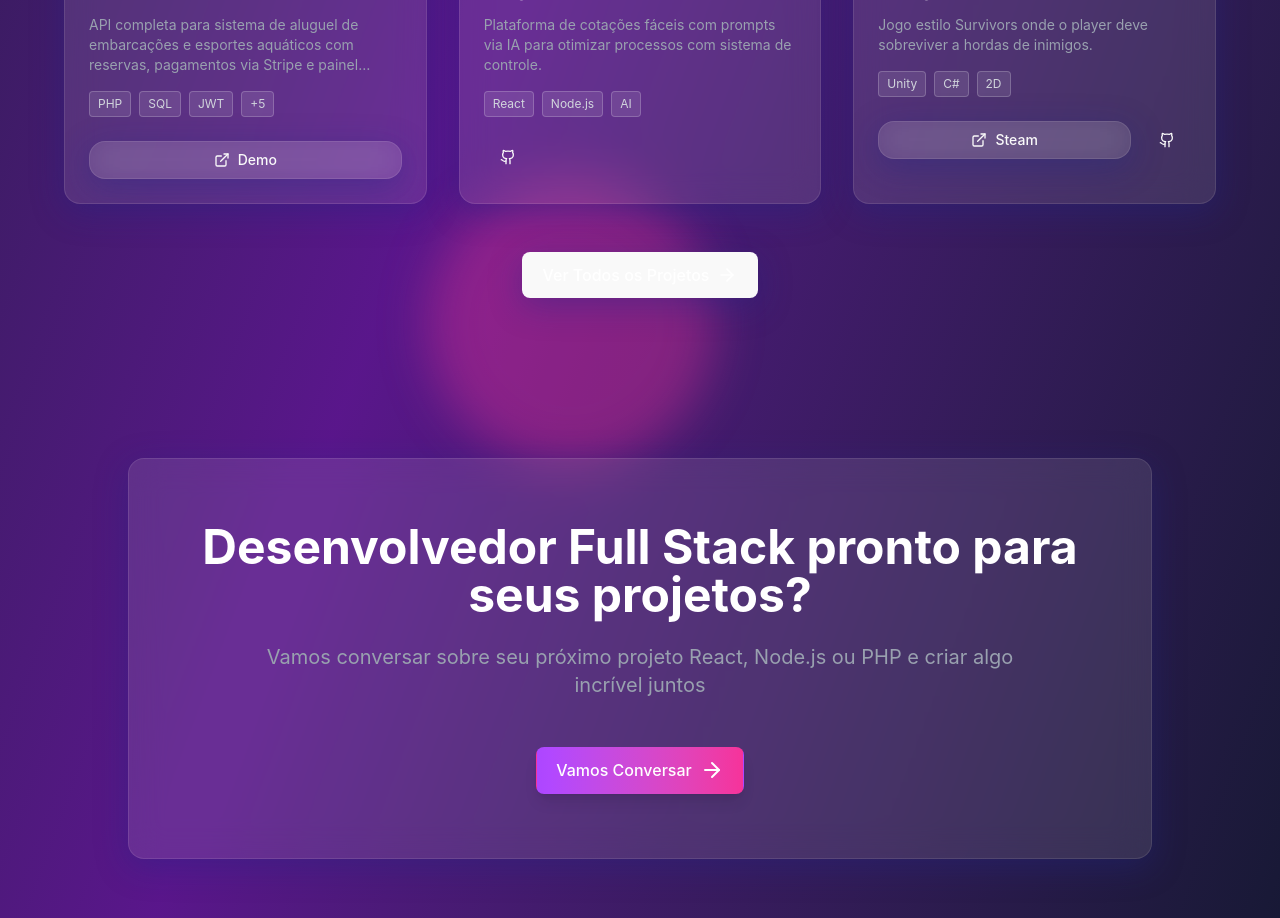
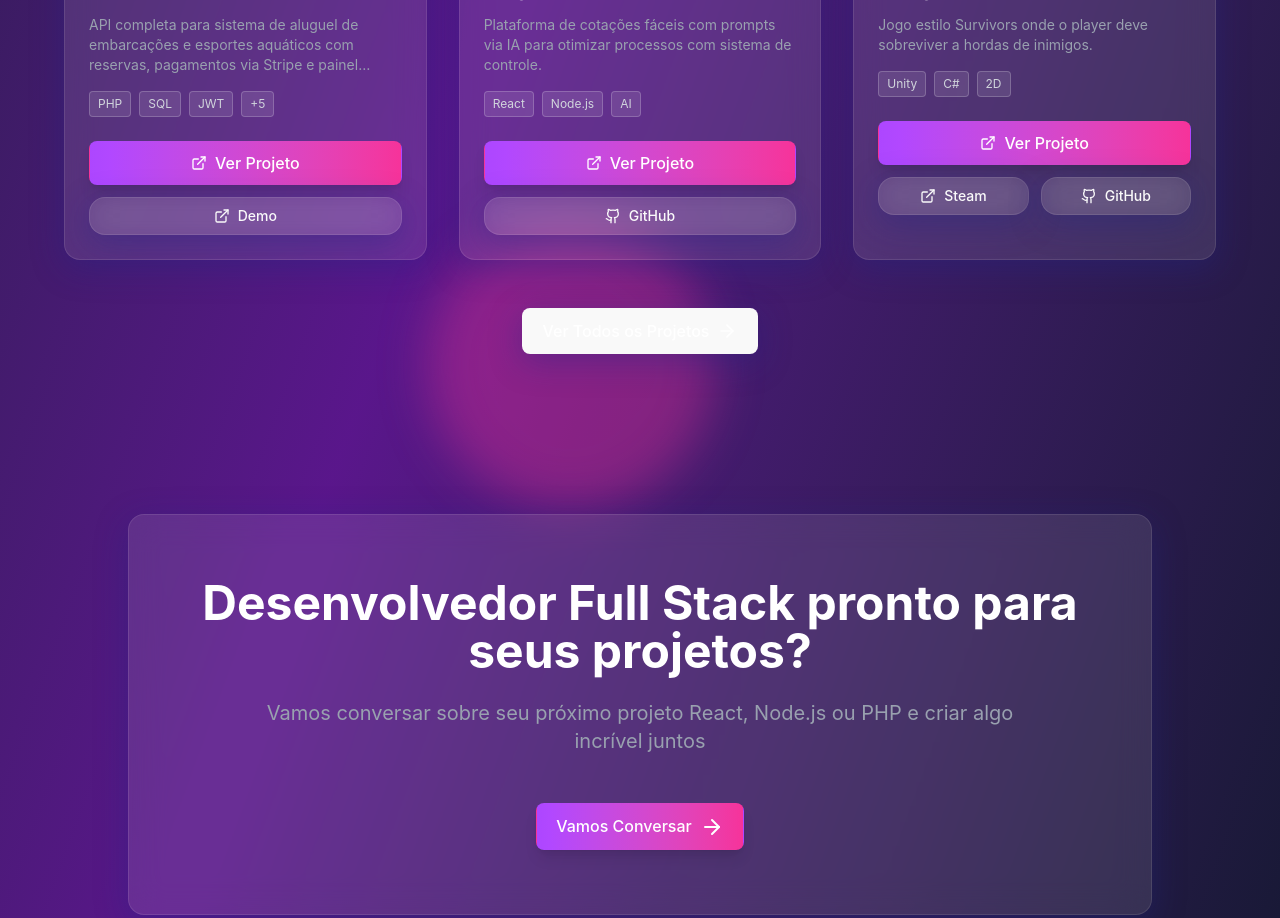
Before and after one commit to Oldp1e/samueljunior.tech, a React (Vite) app in the folder samueljunior-tech/: page / in a window 1280 px wide. Shown: the part 2120-3038 px from the top of the page. Built offline with nearby package versions, Linux system fonts and the light colour scheme; no server answers; a web font is replaced by a local one.

Commit message:
feat: Update sitemap with new last modified dates; enhance project buttons for better user interaction and tracking

```diff
--- a/samueljunior-tech/src/data/projects.js
+++ b/samueljunior-tech/src/data/projects.js
@@ -111,7 +111,7 @@ export const projects = [
     videoUrl: null,
     technologies: ['Scriptcase', 'PHP', 'Javascript', 'API Receita Federal', 'MySQL', 'UAC'],
     liveUrl: 'https://app.gtplan.net/uac222b_prereg_validate/uac222b_prereg_validate.php',
-    liveUrlText: 'Visualizar',
+    liveUrlText: 'Live',
     githubUrl: null,
     featured: false
   },
--- a/samueljunior-tech/src/pages/Curriculum.jsx
+++ b/samueljunior-tech/src/pages/Curriculum.jsx
@@ -392,7 +392,7 @@ const Curriculum = () => {
                         <ExternalLink className="w-4 h-4 text-gray-400 print:hidden group-hover:text-purple-400 transition-colors" />
                       </div>
                       <p className="text-gray-400 print:text-gray-700 text-sm mb-3">{project.description}</p>
-                      <div className="flex flex-wrap gap-1">
+                      <div className="flex flex-wrap gap-1 mb-3">
                         {project.technologies.map((tech, techIndex) => (
                           <span
                             key={techIndex}
@@ -401,6 +401,24 @@ const Curriculum = () => {
                             {tech}
                           </span>
                         ))}
+                      </div>
+
+                      {/* Botão Ver Projeto - Apenas no modo web */}
+                      <div className="print:hidden" onClick={(e) => e.stopPropagation()}>
+                        <Button
+                          variant="outline"
+                          size="sm"
+                          className="w-full text-xs"
+                          onClick={(e) => {
+                            e.stopPropagation()
+                            handleProjectClick(project)
+                          }}
+                        >
+                          <span className="flex items-center justify-center space-x-2">
+                            <ExternalLink className="w-3 h-3" />
+                            <span>Ver Projeto</span>
+                          </span>
+                        </Button>
                       </div>
                     </div>
                   ))}
--- a/samueljunior-tech/src/pages/Home.jsx
+++ b/samueljunior-tech/src/pages/Home.jsx
@@ -341,13 +341,32 @@ const Home = () => {
                     </div>
 
                     {/* Action Buttons */}
-                    <div className="flex space-x-3" onClick={(e) => e.stopPropagation()}>
+                    <div className="flex flex-col space-y-3" onClick={(e) => e.stopPropagation()}>
+                      {/* Botão Ver Projeto - Principal */}
+                      <Button
+                        variant="primary"
+                        size="sm"
+                        className="w-full"
+                        aria-label={`Ver detalhes do projeto ${project.title}`}
+                        onClick={(e) => {
+                          e.stopPropagation()
+                          openProjectModal(project)
+                        }}
+                      >
+                        <span className="flex items-center justify-center space-x-2">
+                          <ExternalLink className="w-4 h-4" />
+                          <span>Ver Projeto</span>
+                        </span>
+                      </Button>
+
+                      {/* Botões secundários */}
+                      <div className={`grid gap-3 ${project.liveUrl && project.githubUrl ? 'grid-cols-2' : 'grid-cols-1'}`}>
                         {project.liveUrl && (
                           <Button
                             variant="secondary"
                             size="sm"
                             href={project.liveUrl}
-                          className="flex-1 group"
+                            className="group"
                           >
                             <span className="flex items-center justify-center space-x-2">
                               <ExternalLink className="w-4 h-4" />
@@ -358,14 +377,18 @@ const Home = () => {
 
                         {project.githubUrl && (
                           <Button
-                          variant="ghost"
+                            variant="secondary"
                             size="sm"
                             href={project.githubUrl}
-                          className="flex items-center justify-center"
+                            className="group"
                           >
+                            <span className="flex items-center justify-center space-x-2">
                               <Github className="w-4 h-4" />
+                              <span>GitHub</span>
+                            </span>
                           </Button>
                         )}
+                      </div>
                     </div>
                   </div>
                 </Card>
--- a/samueljunior-tech/src/pages/Projects.jsx
+++ b/samueljunior-tech/src/pages/Projects.jsx
@@ -268,13 +268,32 @@ const Projects = () => {
                     </div>
 
                     {/* Action Buttons */}
-                    <div className="flex space-x-3" onClick={(e) => e.stopPropagation()}>
+                    <div className="flex flex-col space-y-3" onClick={(e) => e.stopPropagation()}>
+                      {/* Botão Ver Projeto - Principal */}
+                      <Button
+                        variant="primary"
+                        size="sm"
+                        className="w-full"
+                        aria-label={`Ver detalhes do projeto ${project.title}`}
+                        onClick={(e) => {
+                          e.stopPropagation()
+                          openProjectModalWithTracking(project)
+                        }}
+                      >
+                        <span className="flex items-center justify-center space-x-2">
+                          <ExternalLink className="w-4 h-4" />
+                          <span>Ver Projeto</span>
+                        </span>
+                      </Button>
+
+                      {/* Botões secundários */}
+                      <div className={`grid gap-3 ${project.liveUrl && project.githubUrl ? 'grid-cols-2' : 'grid-cols-1'}`}>
                         {project.liveUrl && (
                           <Button
                             variant="secondary"
                             size="sm"
                             href={project.liveUrl}
-                          className="flex-1 group"
+                            className="group"
                             aria-label={`Ver demonstração do projeto ${project.title}`}
                             onClick={(e) => {
                               e.stopPropagation()
@@ -290,19 +309,23 @@ const Projects = () => {
 
                         {project.githubUrl && (
                           <Button
-                          variant="ghost"
+                            variant="secondary"
                             size="sm"
                             href={project.githubUrl}
-                          className="flex items-center justify-center"
+                            className="group"
                             aria-label={`Ver código fonte do projeto ${project.title} no GitHub`}
                             onClick={(e) => {
                               e.stopPropagation()
                               triggerEvent(`project_github_click_${project.title.toLowerCase().replace(/\s+/g, '_')}`)
                             }}
                           >
+                            <span className="flex items-center justify-center space-x-2">
                               <Github className="w-4 h-4" />
+                              <span>GitHub</span>
+                            </span>
                           </Button>
                         )}
+                      </div>
                     </div>
                   </div>
                 </Card>
@@ -464,12 +487,32 @@ const Projects = () => {
                     </div>
 
                     {/* Action Buttons */}
-                    <div className="flex space-x-3" onClick={(e) => e.stopPropagation()}>
+                    <div className="flex flex-col space-y-3" onClick={(e) => e.stopPropagation()}>
+                      {/* Botão Ver Projeto - Principal */}
+                      <Button
+                        variant="primary"
+                        size="sm"
+                        className="w-full border-green-500/50 bg-gradient-to-r from-green-500/20 to-emerald-500/20 hover:from-green-500/30 hover:to-emerald-500/30"
+                        aria-label={`Ver detalhes do projeto ${project.title}`}
+                        onClick={(e) => {
+                          e.stopPropagation()
+                          openSandboxModal(project)
+                        }}
+                      >
+                        <span className="flex items-center justify-center space-x-2">
+                          <Play className="w-4 h-4" />
+                          <span>Ver Projeto</span>
+                        </span>
+                      </Button>
+
+                      {/* Botões secundários */}
+                      <div className={`grid gap-3 ${(project.liveUrl ? 1 : 0) + (project.githubUrl ? 1 : 0) + (project.vercelUrl ? 1 : 0) > 2 ? 'grid-cols-2' : project.liveUrl || project.githubUrl || project.vercelUrl ? 'grid-cols-2' : 'grid-cols-1'}`}>
+                        {project.liveUrl && (
                           <Button
                             variant="secondary"
                             size="sm"
                             href={project.liveUrl}
-                        className="flex-1 group border-green-500/30 hover:bg-green-500/20"
+                            className="group border-green-500/30 hover:bg-green-500/20"
                             onClick={() => triggerEvent(`sandbox_live_${project.id}`)}
                           >
                             <span className="flex items-center justify-center space-x-2">
@@ -477,28 +520,38 @@ const Projects = () => {
                               <span>Live Demo</span>
                             </span>
                           </Button>
+                        )}
 
+                        {project.githubUrl && (
                           <Button
-                        variant="ghost"
+                            variant="secondary"
                             size="sm"
                             href={project.githubUrl}
-                        className="flex items-center justify-center hover:bg-white/10"
+                            className="group hover:bg-white/10"
                             onClick={() => triggerEvent(`sandbox_github_${project.id}`)}
                           >
+                            <span className="flex items-center justify-center space-x-2">
                               <Github className="w-4 h-4" />
+                              <span>GitHub</span>
+                            </span>
                           </Button>
+                        )}
 
                         {project.vercelUrl && (
                           <Button
-                          variant="ghost"
+                            variant="secondary"
                             size="sm"
                             href={project.vercelUrl}
-                          className="flex items-center justify-center hover:bg-blue-500/20 text-blue-400"
+                            className="group hover:bg-blue-500/20 text-blue-400 border-blue-500/30"
                             onClick={() => triggerEvent(`sandbox_vercel_${project.id}`)}
                           >
+                            <span className="flex items-center justify-center space-x-2">
                               <span className="text-xs font-bold">▲</span>
+                              <span>Vercel</span>
+                            </span>
                           </Button>
                         )}
+                      </div>
                     </div>
                   </div>
                 </Card>
```
Also changed, not shown: 1 other file (tests, documents, lock files or other folders). Lines whose indentation alone changed are shown as unchanged.
